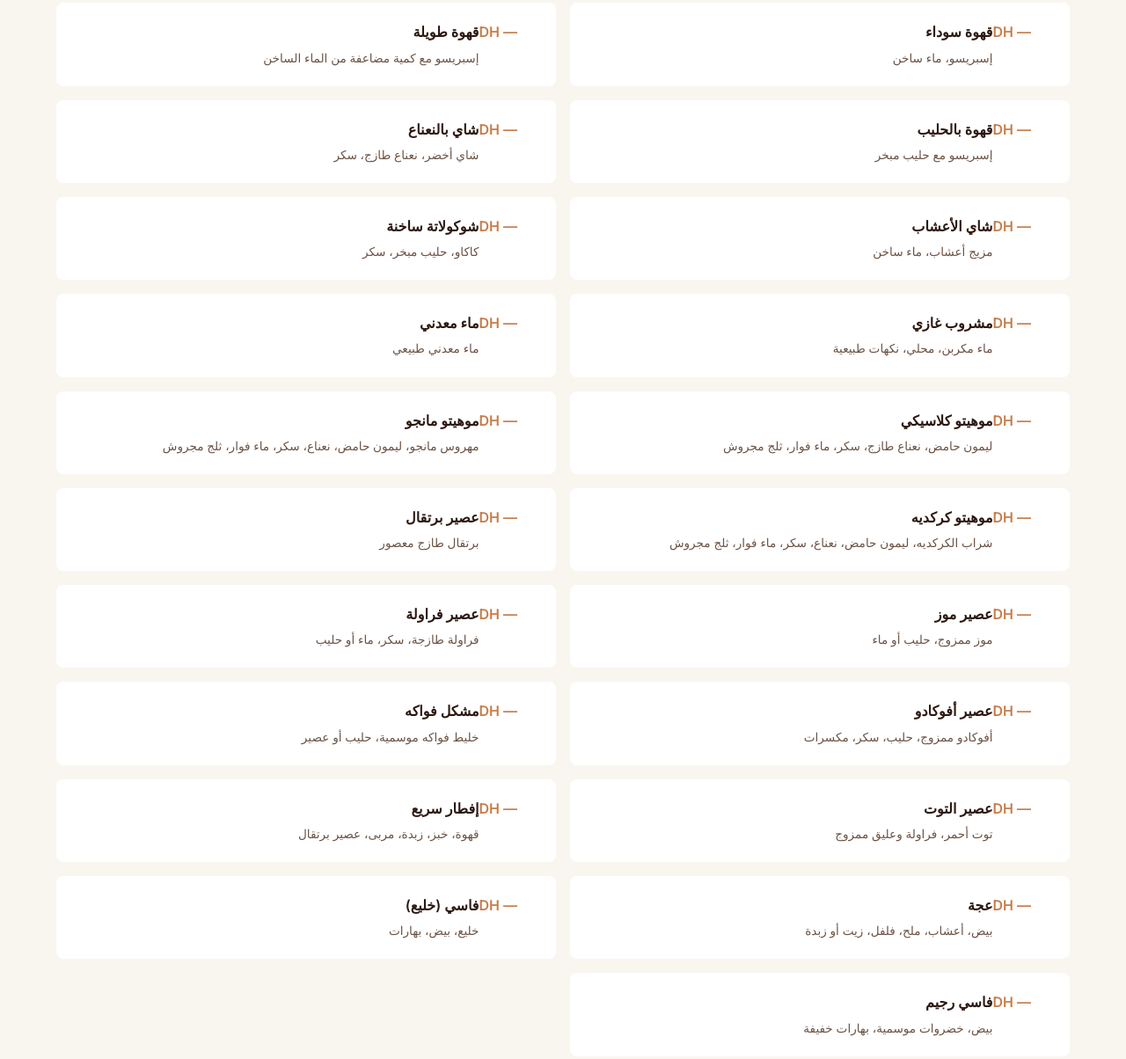
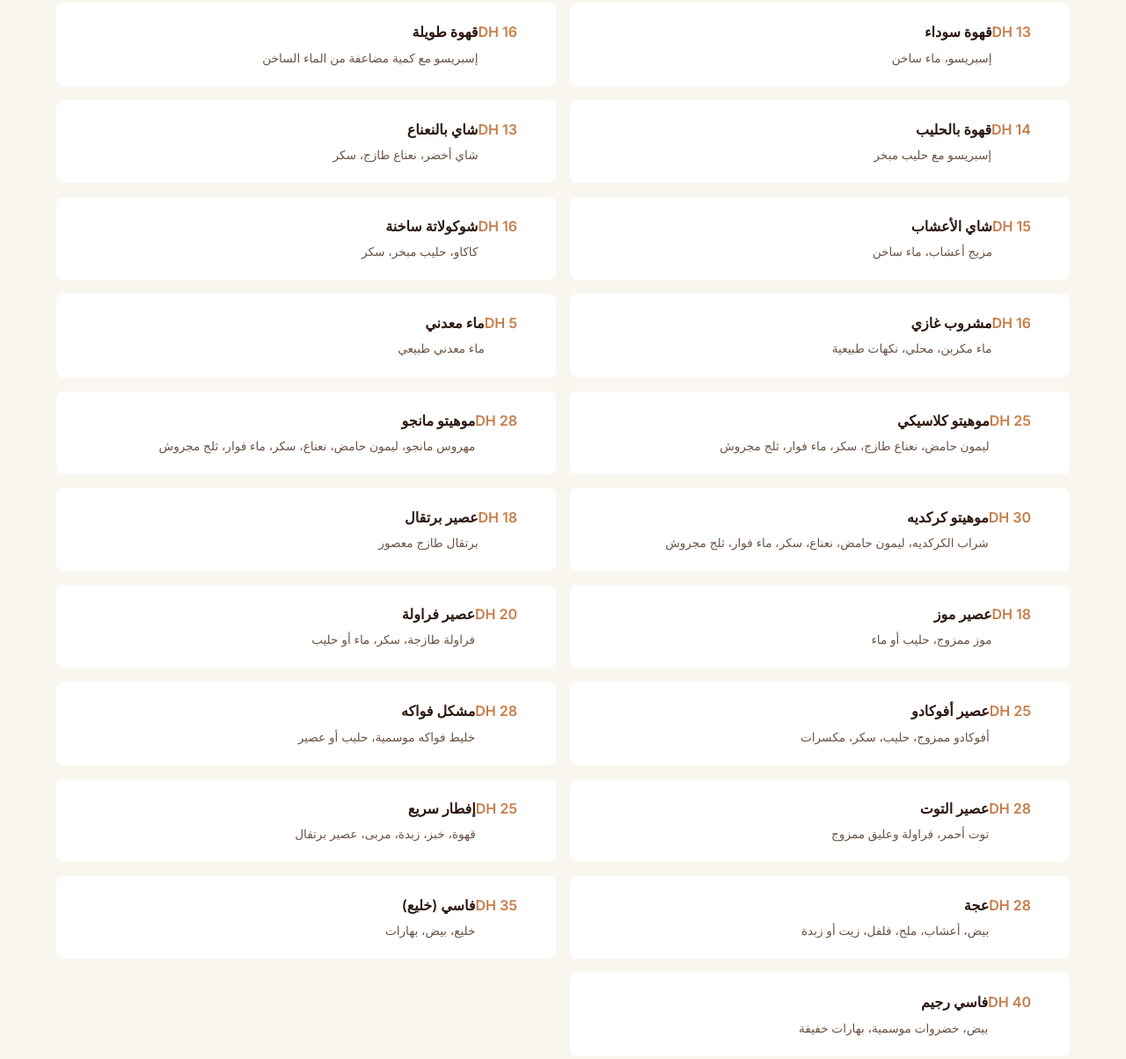
Before and after one commit to anouarmaroc2009-cmyk/Daily-dose-coffe, a plain HTML site: page ar/menu.html in a window 1280 px wide. Shown: the part 415-1619 px from the top of the page at 88% size. Drawn offline with nearby package versions, Linux system fonts and the light colour scheme; a web font is replaced by a local one.

Commit message:
Add prices to all menu items (EN/FR/AR)

```diff
--- a/ar/menu.html
+++ b/ar/menu.html
@@ -55,42 +55,42 @@
             <div class="menu-item-name">قهوة سوداء</div>
             <div class="menu-item-desc">إسبريسو، ماء ساخن</div>
           </div>
-          <span class="menu-item-price">— DH</span>
+          <span class="menu-item-price">13 DH</span>
         </div>
         <div class="menu-item" data-cat="hot">
           <div class="menu-item-info">
             <div class="menu-item-name">قهوة طويلة</div>
             <div class="menu-item-desc">إسبريسو مع كمية مضاعفة من الماء الساخن</div>
           </div>
-          <span class="menu-item-price">— DH</span>
+          <span class="menu-item-price">16 DH</span>
         </div>
         <div class="menu-item" data-cat="hot">
           <div class="menu-item-info">
             <div class="menu-item-name">قهوة بالحليب</div>
             <div class="menu-item-desc">إسبريسو مع حليب مبخر</div>
           </div>
-          <span class="menu-item-price">— DH</span>
+          <span class="menu-item-price">14 DH</span>
         </div>
         <div class="menu-item" data-cat="hot">
           <div class="menu-item-info">
             <div class="menu-item-name">شاي بالنعناع</div>
             <div class="menu-item-desc">شاي أخضر، نعناع طازج، سكر</div>
           </div>
-          <span class="menu-item-price">— DH</span>
+          <span class="menu-item-price">13 DH</span>
         </div>
         <div class="menu-item" data-cat="hot">
           <div class="menu-item-info">
             <div class="menu-item-name">شاي الأعشاب</div>
             <div class="menu-item-desc">مزيج أعشاب، ماء ساخن</div>
           </div>
-          <span class="menu-item-price">— DH</span>
+          <span class="menu-item-price">15 DH</span>
         </div>
         <div class="menu-item" data-cat="hot">
           <div class="menu-item-info">
             <div class="menu-item-name">شوكولاتة ساخنة</div>
             <div class="menu-item-desc">كاكاو، حليب مبخر، سكر</div>
           </div>
-          <span class="menu-item-price">— DH</span>
+          <span class="menu-item-price">16 DH</span>
         </div>
 
         <!-- مشروبات باردة وعصائر -->
@@ -99,77 +99,77 @@
             <div class="menu-item-name">مشروب غازي</div>
             <div class="menu-item-desc">ماء مكربن، محلي، نكهات طبيعية</div>
           </div>
-          <span class="menu-item-price">— DH</span>
+          <span class="menu-item-price">16 DH</span>
         </div>
         <div class="menu-item" data-cat="cold">
           <div class="menu-item-info">
             <div class="menu-item-name">ماء معدني</div>
             <div class="menu-item-desc">ماء معدني طبيعي</div>
           </div>
-          <span class="menu-item-price">— DH</span>
+          <span class="menu-item-price">5 DH</span>
         </div>
         <div class="menu-item" data-cat="cold">
           <div class="menu-item-info">
             <div class="menu-item-name">موهيتو كلاسيكي</div>
             <div class="menu-item-desc">ليمون حامض، نعناع طازج، سكر، ماء فوار، ثلج مجروش</div>
           </div>
-          <span class="menu-item-price">— DH</span>
+          <span class="menu-item-price">25 DH</span>
         </div>
         <div class="menu-item" data-cat="cold">
           <div class="menu-item-info">
             <div class="menu-item-name">موهيتو مانجو</div>
             <div class="menu-item-desc">مهروس مانجو، ليمون حامض، نعناع، سكر، ماء فوار، ثلج مجروش</div>
           </div>
-          <span class="menu-item-price">— DH</span>
+          <span class="menu-item-price">28 DH</span>
         </div>
         <div class="menu-item" data-cat="cold">
           <div class="menu-item-info">
             <div class="menu-item-name">موهيتو كركديه</div>
             <div class="menu-item-desc">شراب الكركديه، ليمون حامض، نعناع، سكر، ماء فوار، ثلج مجروش</div>
           </div>
-          <span class="menu-item-price">— DH</span>
+          <span class="menu-item-price">30 DH</span>
         </div>
         <div class="menu-item" data-cat="cold">
           <div class="menu-item-info">
             <div class="menu-item-name">عصير برتقال</div>
             <div class="menu-item-desc">برتقال طازج معصور</div>
           </div>
-          <span class="menu-item-price">— DH</span>
+          <span class="menu-item-price">18 DH</span>
         </div>
         <div class="menu-item" data-cat="cold">
           <div class="menu-item-info">
             <div class="menu-item-name">عصير موز</div>
             <div class="menu-item-desc">موز ممزوج، حليب أو ماء</div>
           </div>
-          <span class="menu-item-price">— DH</span>
+          <span class="menu-item-price">18 DH</span>
         </div>
         <div class="menu-item" data-cat="cold">
           <div class="menu-item-info">
             <div class="menu-item-name">عصير فراولة</div>
             <div class="menu-item-desc">فراولة طازجة، سكر، ماء أو حليب</div>
           </div>
-          <span class="menu-item-price">— DH</span>
+          <span class="menu-item-price">20 DH</span>
         </div>
         <div class="menu-item" data-cat="cold">
           <div class="menu-item-info">
             <div class="menu-item-name">عصير أفوكادو</div>
             <div class="menu-item-desc">أفوكادو ممزوج، حليب، سكر، مكسرات</div>
           </div>
-          <span class="menu-item-price">— DH</span>
+          <span class="menu-item-price">25 DH</span>
         </div>
         <div class="menu-item" data-cat="cold">
           <div class="menu-item-info">
             <div class="menu-item-name">مشكل فواكه</div>
             <div class="menu-item-desc">خليط فواكه موسمية، حليب أو عصير</div>
           </div>
-          <span class="menu-item-price">— DH</span>
+          <span class="menu-item-price">28 DH</span>
         </div>
         <div class="menu-item" data-cat="cold">
           <div class="menu-item-info">
             <div class="menu-item-name">عصير التوت</div>
             <div class="menu-item-desc">توت أحمر، فراولة وعليق ممزوج</div>
           </div>
-          <span class="menu-item-price">— DH</span>
+          <span class="menu-item-price">28 DH</span>
         </div>
 
         <!-- إفطار -->
@@ -178,28 +178,28 @@
             <div class="menu-item-name">إفطار سريع</div>
             <div class="menu-item-desc">قهوة، خبز، زبدة، مربى، عصير برتقال</div>
           </div>
-          <span class="menu-item-price">— DH</span>
+          <span class="menu-item-price">25 DH</span>
         </div>
         <div class="menu-item" data-cat="breakfast">
           <div class="menu-item-info">
             <div class="menu-item-name">عجة</div>
             <div class="menu-item-desc">بيض، أعشاب، ملح، فلفل، زيت أو زبدة</div>
           </div>
-          <span class="menu-item-price">— DH</span>
+          <span class="menu-item-price">28 DH</span>
         </div>
         <div class="menu-item" data-cat="breakfast">
           <div class="menu-item-info">
             <div class="menu-item-name">فاسي (خليع)</div>
             <div class="menu-item-desc">خليع، بيض، بهارات</div>
           </div>
-          <span class="menu-item-price">— DH</span>
+          <span class="menu-item-price">35 DH</span>
         </div>
         <div class="menu-item" data-cat="breakfast">
           <div class="menu-item-info">
             <div class="menu-item-name">فاسي رجيم</div>
             <div class="menu-item-desc">بيض، خضروات موسمية، بهارات خفيفة</div>
           </div>
-          <span class="menu-item-price">— DH</span>
+          <span class="menu-item-price">40 DH</span>
         </div>
 
       </div>
```
Also changed, not shown: en/menu.html (+21 -21 lines), fr/menu.html (+21 -21 lines).
